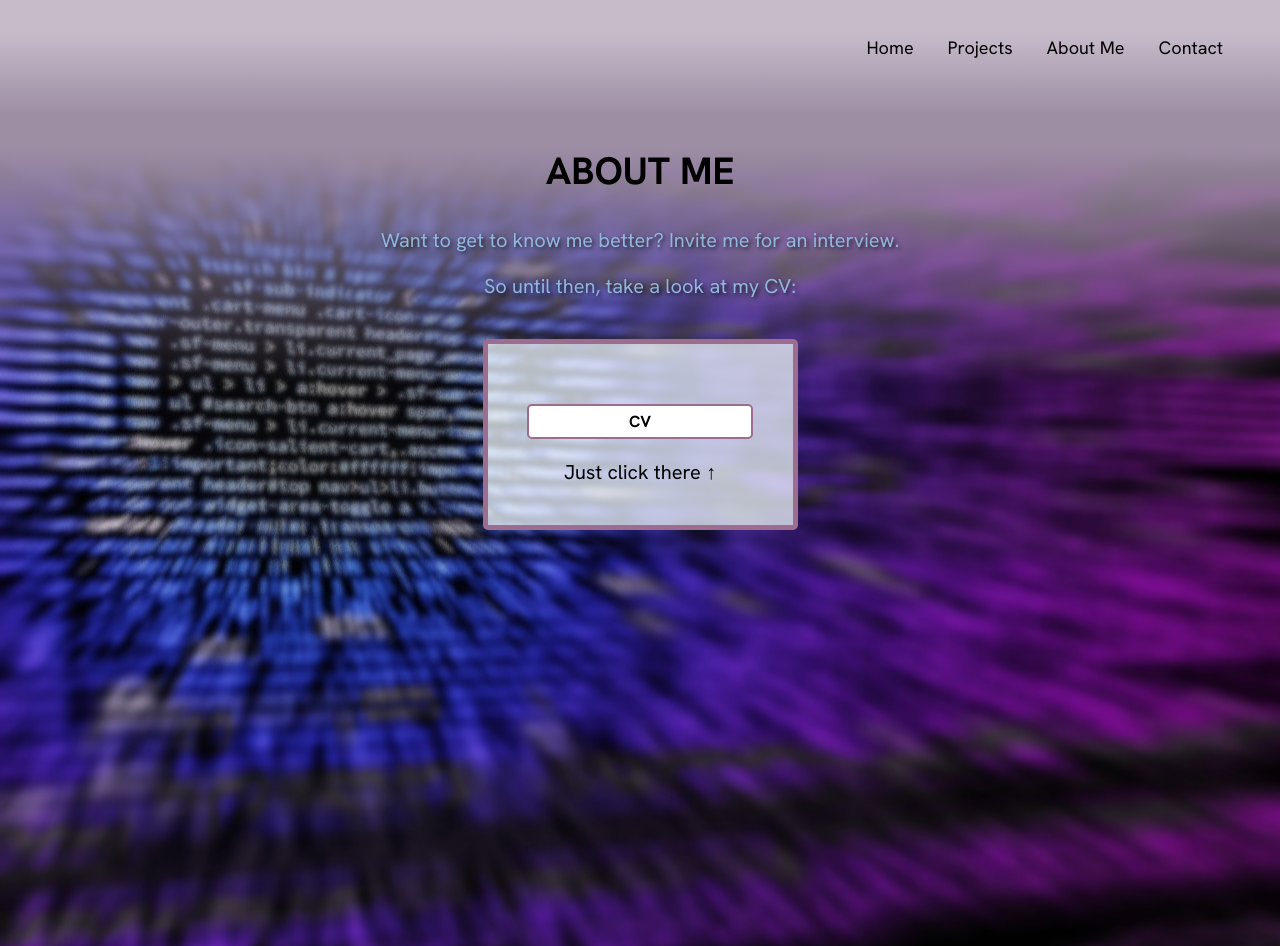
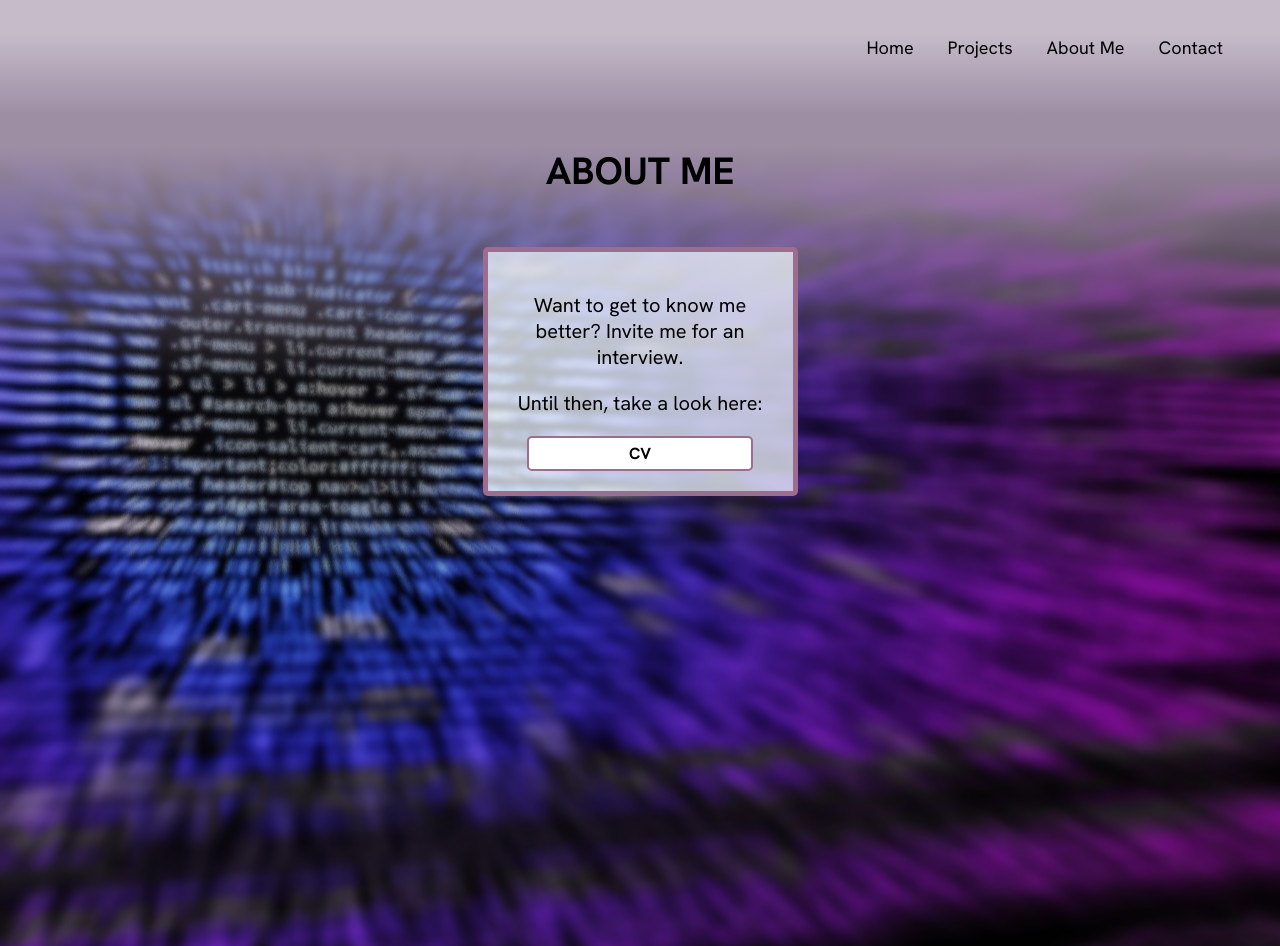
Before and after one commit to lisaupperud/Portfolio, an Angular app: page /about in a window 1280 px wide. Built offline with nearby package versions, Linux system fonts and the light colour scheme.

Commit message:
small refactor in css

```diff
--- a/src/app/about/about.component.css
+++ b/src/app/about/about.component.css
@@ -25,8 +25,7 @@ p {
   font-family: "Hanken Grotesk";
   text-align: center;
   font-size: 20px;
-  color: rgb(146, 183, 221);
-  text-shadow: 2px 2px 4px rgba(0, 0, 0, 0.7);
+  color: rgb(0, 0, 0);
 }
 
 .section {
@@ -60,7 +59,6 @@ p {
   justify-content: center;
   align-items: center;
   gap: 10px;
-  padding-top: 40px;
 }
 
 .links a {
--- a/src/app/about/about.component.html
+++ b/src/app/about/about.component.html
@@ -1,14 +1,13 @@
 <section class="hero-image">
   <h1>ABOUT ME</h1>
-  <p>Want to get to know me better? Invite me for an interview.</p>
-  <p>So until then, take a look at my CV:</p>
 
   <section class="section">
     <article class="article-box">
+      <p>Want to get to know me better? Invite me for an interview.</p>
+      <p>Until then, take a look here:</p>
       <div class="links">
         <a href="../../assets/cv.pdf" target="_blank">CV</a>
       </div>
-      <p>Just click there ↑</p>
     </article>
   </section>
 </section>
--- a/src/app/projects/projects.component.css
+++ b/src/app/projects/projects.component.css
@@ -19,7 +19,6 @@ h1 {
   text-align: center;
   font-family: Hanken Grotesk;
   font-size: 38px;
-  text-shadow: 2px 2px 4px rgba(0, 0, 0, 0.7);
 }
 
 h3 {
@@ -33,8 +32,7 @@ p {
   font-size: 20px;
   transition: max-height 0.4s ease, opacity 0.4s ease;
   overflow: hidden;
-  color: rgb(146, 183, 221);
-  text-shadow: 2px 2px 4px rgba(0, 0, 0, 0.7);
+  color: rgb(0, 0, 0);
 }
 
 p.collapsed {
```
